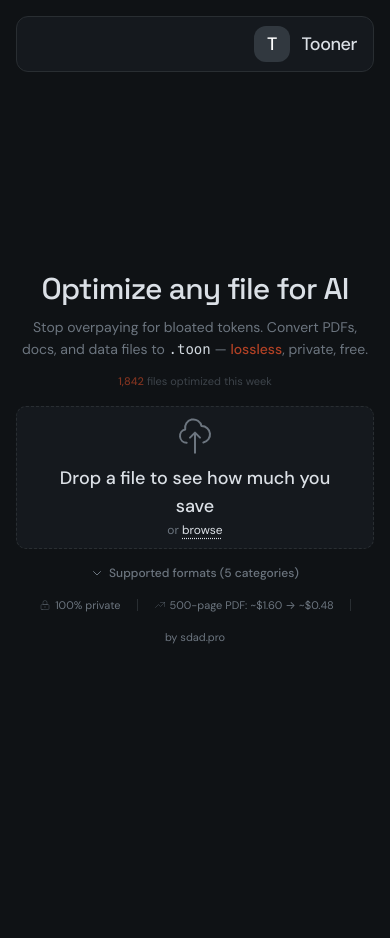
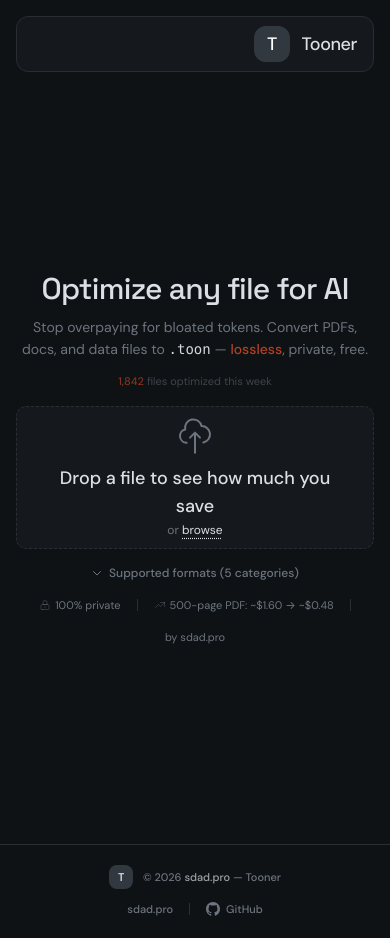
Before and after one commit to instax-dutta/tooner, a React (Vite) app: page / in a window 390 px wide. Before the commit the page ends 916 px from the top, so only its background shows below. Built offline with nearby package versions, Linux system fonts and the light colour scheme.

Commit message:
feat: add responsive footer component to main application layout

```diff
--- a/src/App.jsx
+++ b/src/App.jsx
@@ -2,6 +2,7 @@
 import { AnimatePresence } from 'framer-motion';
 import Lenis from 'lenis';
 import Header from './components/Header';
+import Footer from './components/Footer';
 import DropZone from './components/DropZone';
 import ProcessingView from './components/ProcessingView';
 import ResultsView from './components/ResultsView';
@@ -157,6 +158,8 @@
                     )}
                 </AnimatePresence>
             </main>
+
+            <Footer />
         </div>
     );
 }
--- /dev/null
+++ b/src/components/Footer.jsx
@@ -0,0 +1,68 @@
+import { motion } from 'framer-motion';
+
+export default function Footer() {
+    const year = new Date().getFullYear();
+
+    return (
+        <motion.footer
+            initial={{ opacity: 0 }}
+            animate={{ opacity: 1 }}
+            transition={{ duration: 0.5, delay: 0.2 }}
+            className="border-t border-border bg-background"
+        >
+            <div className="mx-auto max-w-7xl px-4 sm:px-6 py-5 flex flex-col sm:flex-row items-center justify-between gap-3">
+
+                {/* Branding + copyright */}
+                <div className="flex items-center gap-2.5">
+                    <div className="w-6 h-6 rounded-md flex items-center justify-center bg-primary flex-shrink-0">
+                        <span className="text-[11px] font-medium text-primary-foreground tracking-tighter">T</span>
+                    </div>
+                    <span className="text-[11px] text-muted-foreground font-medium">
+                        © {year}{' '}
+                        <a
+                            href="https://sdad.pro"
+                            target="_blank"
+                            rel="noopener noreferrer"
+                            className="text-foreground/70 hover:text-foreground transition-colors duration-150 underline-offset-2 hover:underline"
+                        >
+                            sdad.pro
+                        </a>
+                        {' '}— Tooner
+                    </span>
+                </div>
+
+                {/* Links */}
+                <div className="flex items-center gap-4">
+                    <a
+                        href="https://sdad.pro"
+                        target="_blank"
+                        rel="noopener noreferrer"
+                        className="text-[11px] text-muted-foreground hover:text-foreground transition-colors duration-150 font-medium"
+                    >
+                        sdad.pro
+                    </a>
+
+                    <span className="w-px h-3 bg-border" />
+
+                    <a
+                        href="https://github.com/instax-dutta/tooner"
+                        target="_blank"
+                        rel="noopener noreferrer"
+                        aria-label="GitHub repository"
+                        className="flex items-center gap-1.5 text-[11px] text-muted-foreground hover:text-foreground transition-colors duration-150 font-medium group"
+                    >
+                        <svg
+                            className="w-3.5 h-3.5 flex-shrink-0"
+                            fill="currentColor"
+                            viewBox="0 0 24 24"
+                            aria-hidden="true"
+                        >
+                            <path d="M12 0c-6.626 0-12 5.373-12 12 0 5.302 3.438 9.8 8.207 11.387.599.111.793-.261.793-.577v-2.234c-3.338.726-4.033-1.416-4.033-1.416-.546-1.387-1.333-1.756-1.333-1.756-1.089-.745.083-.729.083-.729 1.205.084 1.839 1.237 1.839 1.237 1.07 1.834 2.807 1.304 3.492.997.107-.775.418-1.305.762-1.604-2.665-.305-5.467-1.334-5.467-5.931 0-1.311.469-2.381 1.236-3.221-.124-.303-.535-1.524.117-3.176 0 0 1.008-.322 3.301 1.23.957-.266 1.983-.399 3.003-.404 1.02.005 2.047.138 3.006.404 2.291-1.552 3.297-1.23 3.297-1.23.653 1.653.242 2.874.118 3.176.77.84 1.235 1.911 1.235 3.221 0 4.609-2.807 5.624-5.479 5.921.43.372.823 1.102.823 2.222v3.293c0 .319.192.694.801.576 4.765-1.589 8.199-6.086 8.199-11.386 0-6.627-5.373-12-12-12z" />
+                        </svg>
+                        GitHub
+                    </a>
+                </div>
+            </div>
+        </motion.footer>
+    );
+}
```
